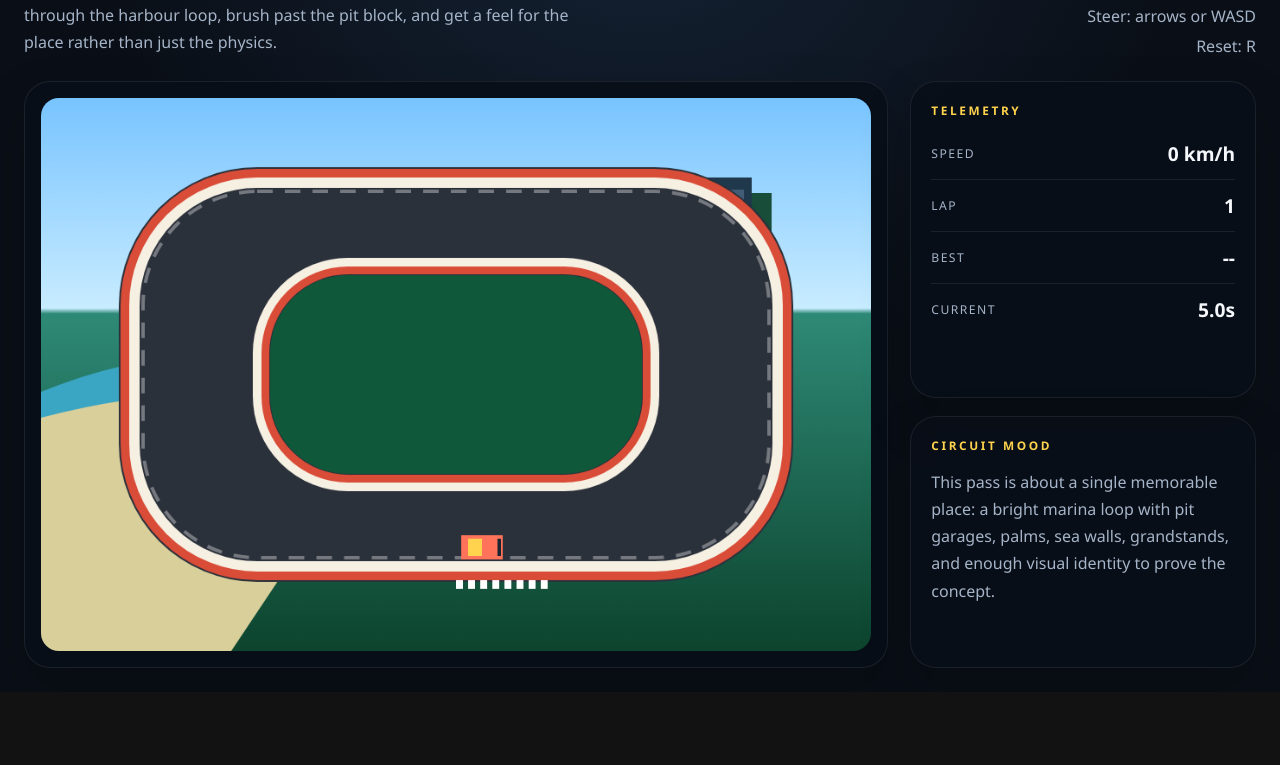
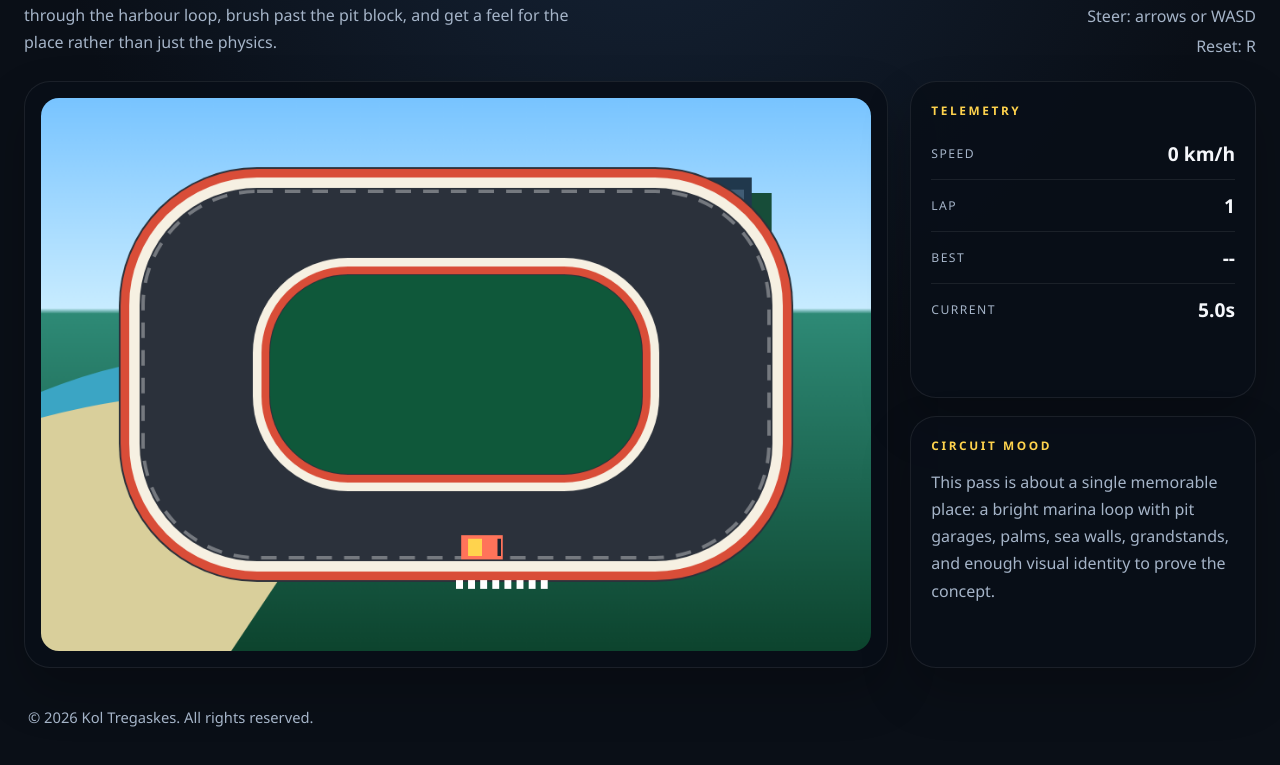
Before and after one commit to koltregaskes/turbo-vector, a plain HTML site: page index.html in a window 1280 px wide. Shown: the part 159-924 px from the top of the page. Before the commit the page ends 851 px from the top, so only its background shows below. Drawn offline with Linux system fonts and the light colour scheme.

Commit message:
Add public copyright notice

```diff
--- a/index.html
+++ b/index.html
@@ -48,6 +48,10 @@
           </div>
         </aside>
       </main>
+
+      <footer class="site-footer">
+        <p>&copy; 2026 Kol Tregaskes. All rights reserved.</p>
+      </footer>
     </div>
 
     <script src="app.js"></script>
--- a/styles.css
+++ b/styles.css
@@ -25,6 +25,7 @@ h1 { margin: 0 0 14px; font-size: clamp(2.2rem, 4vw, 4.2rem); }
 #trackCanvas { width: 100%; height: auto; display: block; border-radius: 18px; background: #081116; }
 .hud { display: grid; gap: 18px; }
 .hud-card { padding: 20px; }
+.site-footer { padding: 24px 4px 8px; color: var(--muted); font-size: .92rem; }
 .metric { display: flex; justify-content: space-between; align-items: center; padding: 12px 0; border-top: 1px solid rgba(255,255,255,.08); }
 .metric:first-of-type { border-top: 0; }
 .metric span { color: var(--muted); text-transform: uppercase; letter-spacing: .12em; font-size: .76rem; }
```
